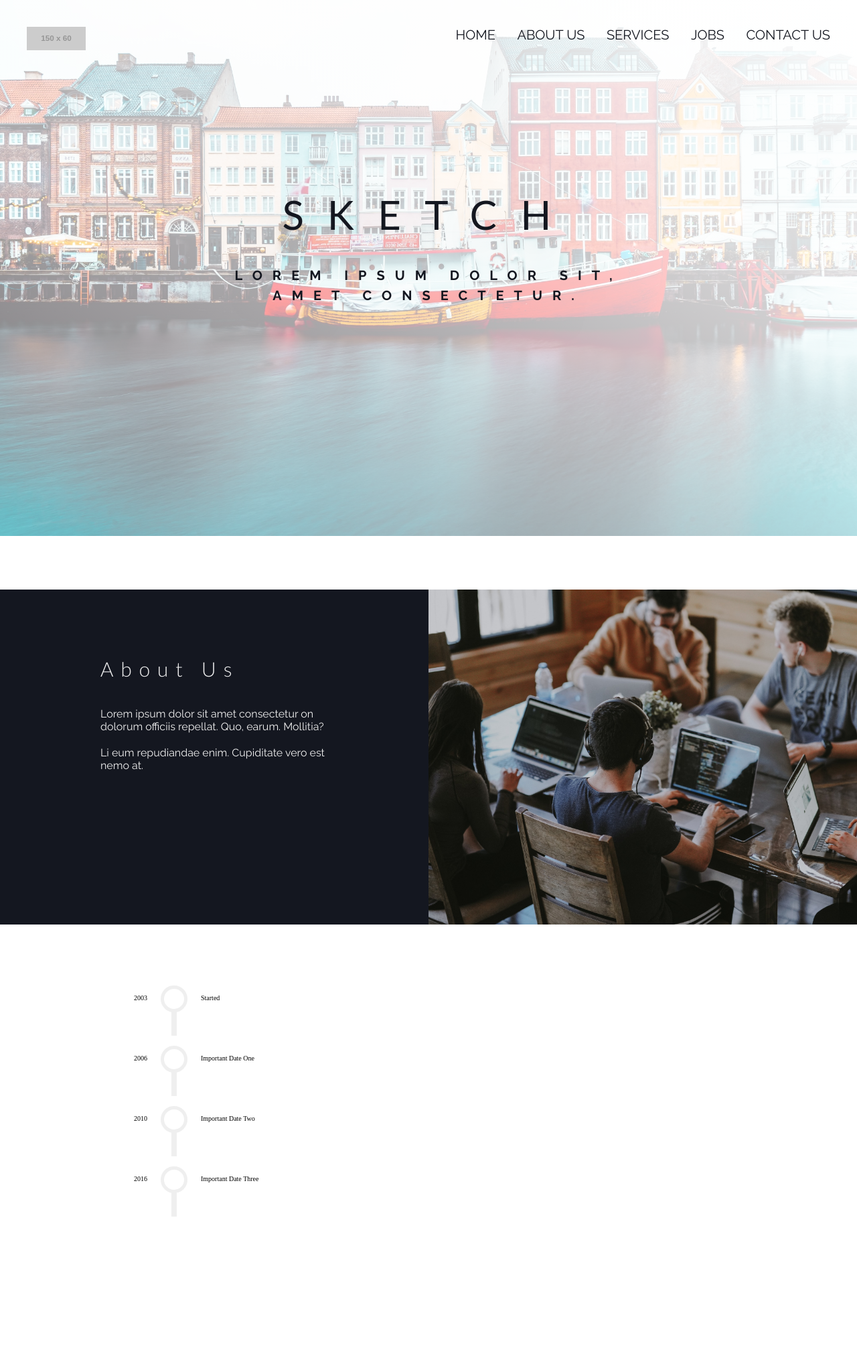
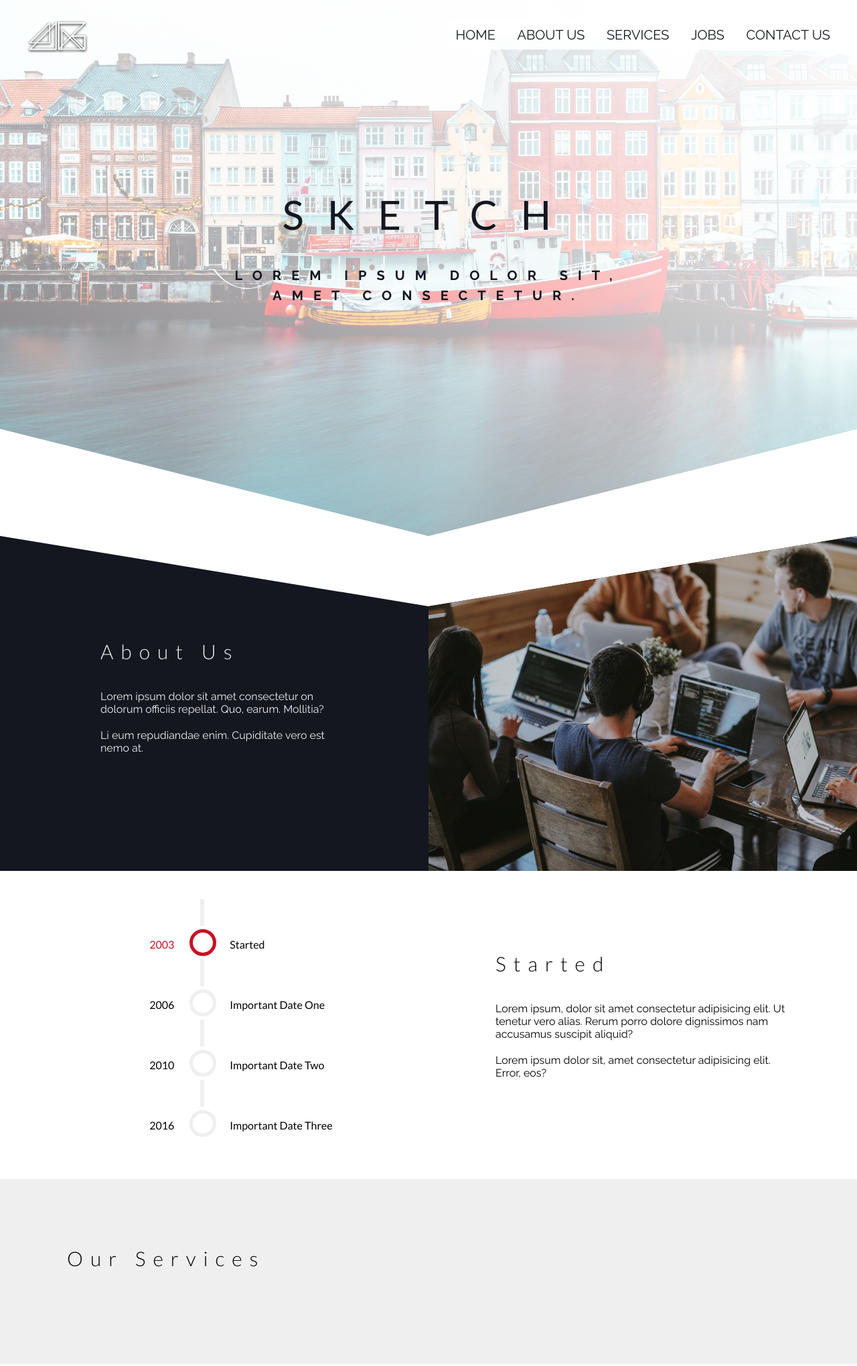
Before and after one commit to jufglanville/reposiveFloatDesign, a website: page index.html in a window 1280 px wide. Shown: the whole page at 67% size. Drawn offline with Linux system fonts and the light colour scheme; placeholder pictures from the web are drawn by us.

Commit message:
update timeline

```diff
--- a/index.html
+++ b/index.html
@@ -7,11 +7,6 @@
     <link rel="stylesheet" href="css/style.css">
 </head>
 <body>
-
-    <header class="header">
-        <div class="header__logo-box">
-            <img src="https://via.placeholder.com/150x60?text=Company+Logo" alt="Company Logo" class="header__logo">
-        </div>
 
     <nav class="navigation">
         <ul class="navigation__list">
@@ -23,6 +18,10 @@
         </ul>
     </nav>
 
+    <header class="header">
+        <div class="header__logo-box">
+            <img src="img/logo.png" alt="Company Logo" class="header__logo">
+        </div>
         <div class="header__text-box">
             <h1 class="heading-primary">
                 <span class="heading-primary--main">Sketc<span class="u-last-letter">h</span></span>
@@ -49,17 +48,16 @@
         </div>
 
         <div class="section-timeline">
-            <div class="timeline">
             <div class="timeline__group">
                 <div class="timeline__radio-group">
-                        <input type="radio" class="timeline__radio-input" id="2003" name="year">
+                    <input type="radio" class="timeline__radio-input" id="2003" name="year" checked>
                     <label for="2003" class="timeline__radio-label">
                         <span class="timeline__year">2003</span>
                         <span class="timeline__radio-btn"></span>
                         Started
                     </label>
                     <div class="timeline__content">
-                            <h2 class="heading-secondary heading-secondary--grey">Started</h2>
+                        <h2 class="heading-secondary heading-secondary--grey u-margin-bottom-medium">Started</h2>
                         <p class="paragraph paragraph--grey">Lorem ipsum, dolor sit amet consectetur adipisicing elit. Ut tenetur vero alias. Rerum porro dolore dignissimos nam accusamus suscipit aliquid?</p>
                         <p class="paragraph paragraph--grey">Lorem ipsum dolor sit, amet consectetur adipisicing elit. Error, eos?</p>
                     </div>
@@ -73,9 +71,9 @@
                         Important Date One
                     </label>
                     <div class="timeline__content">
-                            <h2 class="heading-secondary heading-secondary--grey">Important Date One</h2>
-                            <p class="paragraph paragraph--grey">Lorem ipsum, dolor sit amet consectetur adipisicing elit. Ut tenetur vero alias. Rerum porro dolore dignissimos nam accusamus suscipit aliquid?</p>
-                            <p class="paragraph paragraph--grey">Lorem ipsum dolor sit, amet consectetur adipisicing elit. Error, eos?</p>
+                        <h2 class="heading-secondary heading-secondary--grey u-margin-bottom-medium">Important Date One</h2>
+                        <p class="paragraph paragraph--grey">Rerum porro dolore dignissimos nam accusamus suscipit aliquid?</p>
+                        <p class="paragraph paragraph--grey">Lorem ipsum dolor sit ameti, odio dolorem harum ullam nemo! Nihil, sunt molestiae quidem laboriosam repellendus dolores sit quibusdam ipsam? eos distinctio libero maiores sint harum, est eligendi dolore sed corrupti tenetur omnis doloribus illo voluptatibus aperiam laudantium veritatis vero corporis.</p>
                     </div>
                 </div>
 
@@ -87,9 +85,9 @@
                         Important Date Two
                     </label>
                     <div class="timeline__content">
-                            <h2 class="heading-secondary heading-secondary--grey">Important Date Two</h2>
-                            <p class="paragraph paragraph--grey">Lorem ipsum, dolor sit amet consectetur adipisicing elit. Ut tenetur vero alias. Rerum porro dolore dignissimos nam accusamus suscipit aliquid?</p>
-                            <p class="paragraph paragraph--grey">Lorem ipsum dolor sit, amet consectetur adipisicing elit. Error, eos?</p>
+                        <h2 class="heading-secondary heading-secondary--grey u-margin-bottom-medium">Important Date Two</h2>
+                        <p class="paragraph paragraph--grey">Lorem ipsum dolor sit amet consectetur adipisicing elit. Itaque animi quas dolores perspiciatis dicta recusandae asperiores ipsa sapiente consequatur rerum!</p>
+                        <p class="paragraph paragraph--grey">Lorem ipsum dolor sit amet consectetur, adipisicing elit. Perferendis consequatur cum in fugit neque at cupiditate sunt ab. Debitis deleniti nesciunt eveniet ullam. Ut voluptatum consectetur, recusandae dolorem officiis officia?</p>
                     </div>
                 </div>
 
@@ -101,13 +99,16 @@
                         Important Date Three
                     </label>
                     <div class="timeline__content">
-                            <h2 class="heading-secondary heading-secondary--grey">Important Date Three</h2>
+                        <h2 class="heading-secondary heading-secondary--grey u-margin-bottom-medium">Important Date Three</h2>
                         <p class="paragraph paragraph--grey">Lorem ipsum, dolor sit amet consectetur adipisicing elit. Ut tenetur vero alias. Rerum porro dolore dignissimos nam accusamus suscipit aliquid?</p>
                         <p class="paragraph paragraph--grey">Lorem ipsum dolor sit, amet consectetur adipisicing elit. Error, eos?</p>
                     </div>
                 </div>
             </div>
         </div>
+
+        <div class="section-services">
+            <h2 class="heading-secondary heading-secondary--grey u-margin-bottom-medium">Our Services</h2>
         </div>
     </main>
 
--- a/sass/base/_utilities.scss
+++ b/sass/base/_utilities.scss
@@ -1,3 +1,3 @@
 .u-margin-bottom-small { margin-bottom: 1.5rem !important; }
 .u-margin-bottom-medium { margin-bottom: 4rem !important; }
-.u-margin-bottom-big { margin-bottom: 8rem !important; }
+.u-margin-bottom-big { margin-bottom: 6rem !important; }
--- a/sass/components/_timeline.scss
+++ b/sass/components/_timeline.scss
@@ -10,6 +10,11 @@
 
     }
 
+    // Positioning of Timeline
+    &__group {
+        margin-left: 19%;
+    }
+
     // Positioning of milestone header
     &__radio-label {
         cursor: pointer;
@@ -18,13 +23,16 @@
         padding-top: 1.3rem;
         margin-left: 4rem;
         line-height: 2rem;
+        font-family: $font_primary;
+        font-size: 1.6rem;
     }
 
     // Positioning of Year on Timeline
     &__year {
         position: absolute;
-        left: -4rem;
+        left: -6rem;
         line-height: 2rem;
+        transition: color .3s;
     }
 
     // Style of Year Circle
@@ -39,23 +47,29 @@
         top: 0;
         transition: all .3s;
 
-        &::after {
+        &::before {
             content: "";
             display: block;
-            width: 0.8rem;
+            width: 0.6rem;
             height: 4rem;
             background-color: $color_secondary;
             position: absolute;
             left: 1.1rem;
-            top: 3rem;
+            top: -5rem;
         }
-
 
     }
 
     // Style Timeline Content Text
     &__content {
         opacity: 0;
+        position: absolute;
+        right: 0;
+        top: -3rem;
+        width: 50%;
+        transition: all .3s;
+        padding: 5rem 10rem;
+        box-sizing: border-box;
     }
 
     // Turn Year Circle Red
@@ -66,10 +80,11 @@
     // Turn on Opacity of Text
     &__radio-input:checked ~ &__content {
         opacity: 1;
-        position: absolute;
-        right: 0;
-        top: 0;
-        width: 50%;
+    }
+
+    // Switch Year Red
+    &__radio-input:checked + &__radio-label &__year {
+        color: $color_tertiary;
     }
 
 }
--- a/sass/layout/_header.scss
+++ b/sass/layout/_header.scss
@@ -5,16 +5,16 @@
         rgba(255, 255, 255, 0.4)),
         url("../img/hero-large.jpg");
     background-size: cover;
-    margin-bottom: 8rem;
+    clip-path: polygon(0 0, 100% 0, 100% 80%, 50% 100%, 0 80%);
 
     &__logo-box {
         position: absolute;
-        top: 4rem;
+        top: 3rem;
         left: 4rem;
     }
 
     &__logo {
-        height: 3.5rem;
+        height: 5rem;
     }
 
     &__text-box {
--- a/sass/layout/_navigation.scss
+++ b/sass/layout/_navigation.scss
@@ -1,8 +1,12 @@
 .navigation {
     position: fixed;
-    right: 4rem;
-    top: 4rem;
+    right: 3rem;
+    top: 3rem;
     display: inline-block;
+    z-index: 1000;
+    padding: 1rem;
+    background-color: rgba($color_white, 0.9);
+    border-radius: .3rem;
 
     &__list {
         list-style: none;
@@ -20,4 +24,8 @@
     &__link:visited {
 
     }
+
+    &__link:hover {
+        transform: scale(1.1);
+    }
 }
--- a/sass/pages/_home.scss
+++ b/sass/pages/_home.scss
@@ -2,13 +2,15 @@
     background-color: $color_primary;
     height: 50rem;
     overflow: hidden;
+    clip-path: polygon(0 0, 50% 21%, 100% 0, 100% 100%, 0 100%);
 
     &__content {
-        // padding: 15%;
         height: 50rem;
         padding: 10rem 15rem;
-        max-width: 50rem;
-        margin: auto;
+        display: flex;
+        flex-direction: column;
+        justify-content: center;
+        box-sizing: border-box;
     }
 
     &__img {
@@ -19,6 +21,11 @@
 }
 
 .section-timeline {
-    height: 50rem;
-    margin: 10rem 20rem;
+    margin-top: 10rem;
+    position: relative;
 }
+
+.section-services {
+    background-color: $color_secondary;
+    padding: 10rem;
+}
```
Also changed, not shown: css/style.css, img/logo.png (added). Lines whose indentation alone changed are shown as unchanged.
